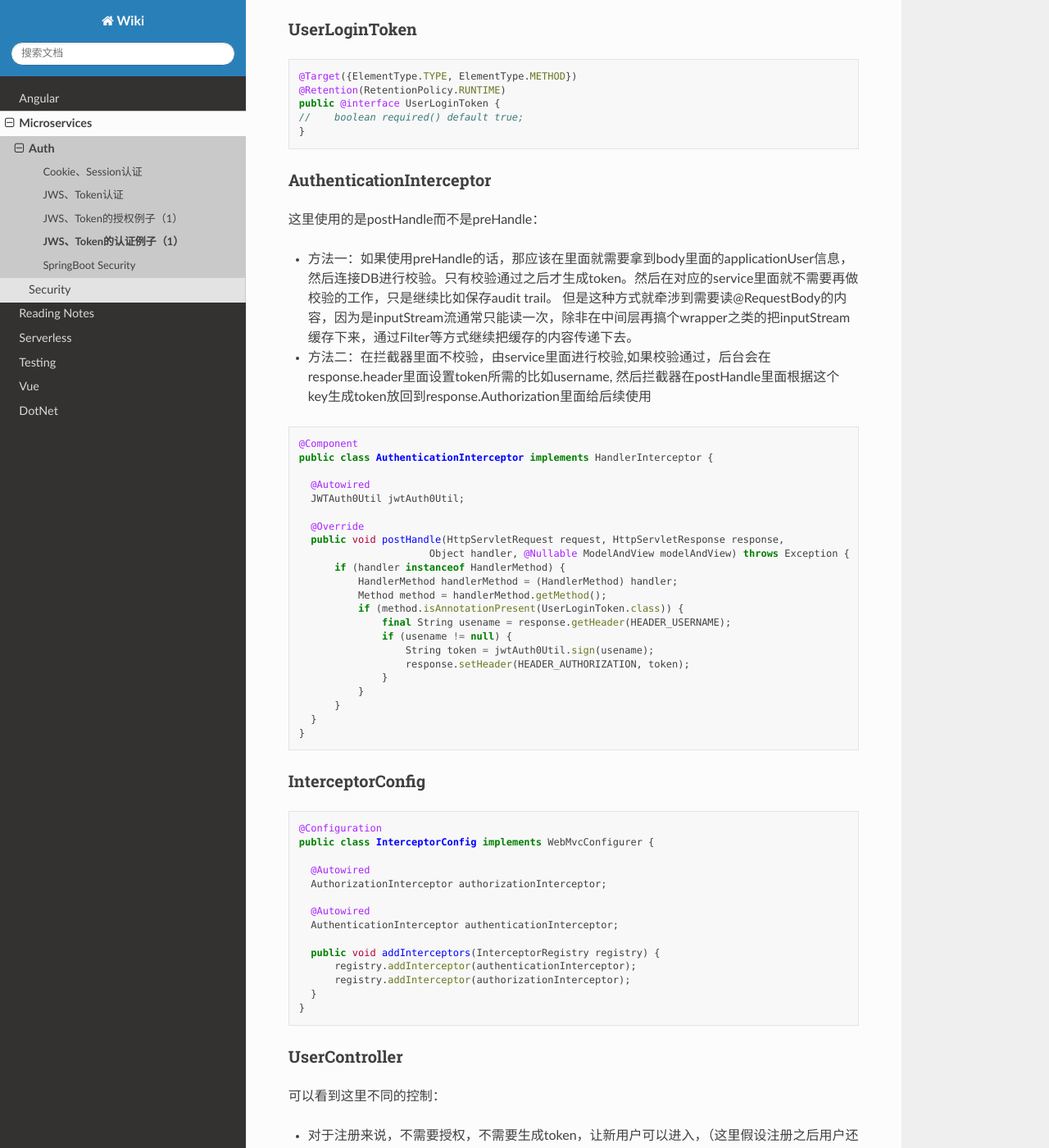
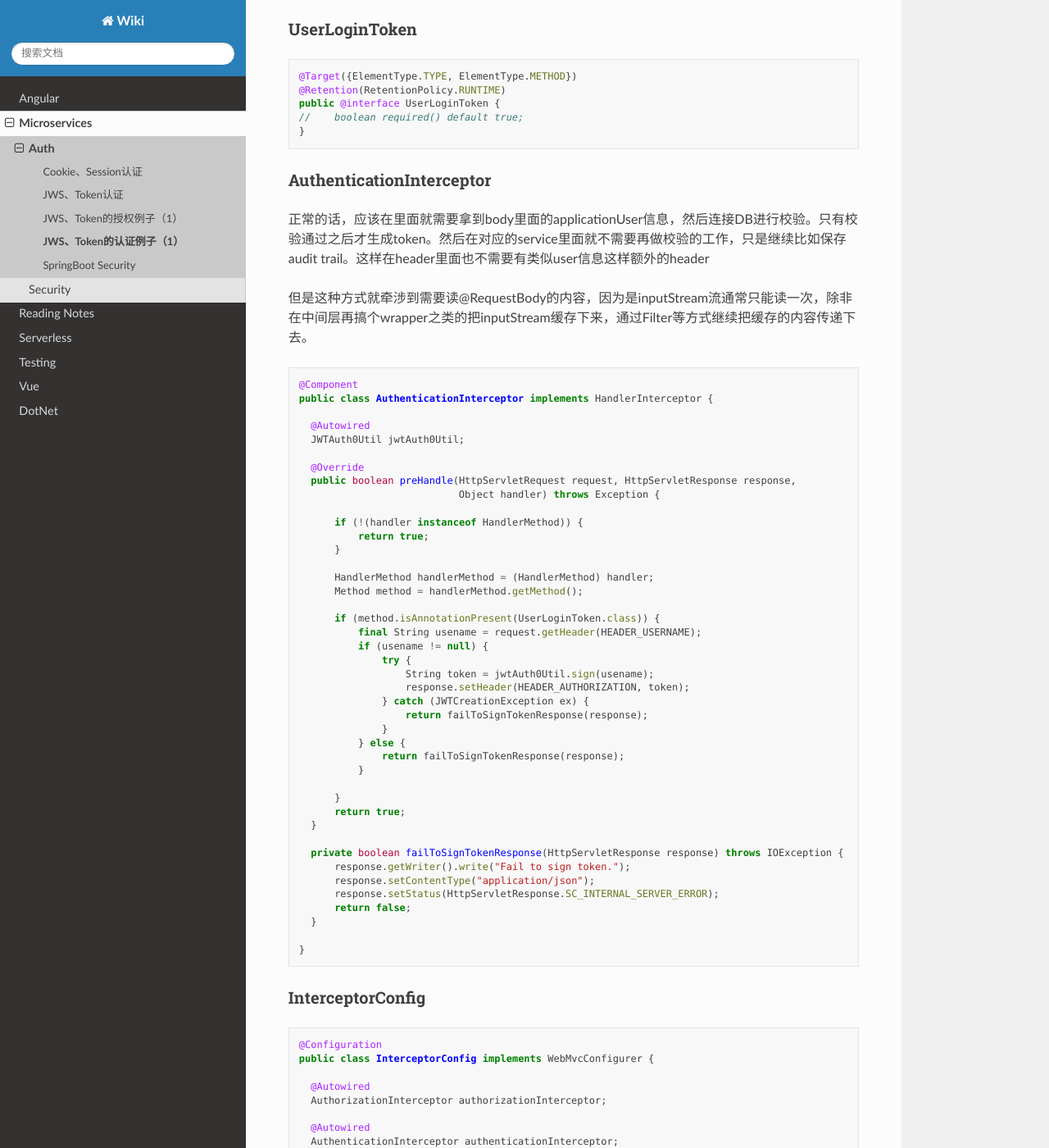
Before and after one commit to abigail830/Sphinx_wiki, a Sphinx documentation site: the page built from source/Microservices/Auth/JWT_token_Authe.rst, in a window 1280 px wide and 1400 px high, scrolled down 505 px. Shown: the whole window at 82% size. Built offline with Sphinx 7.4.7 and the Read the Docs theme 2.0.0, drawn with Linux system fonts in a browser that asks for light colours.

Commit message:
Update JWT_token_Authe.rst

```diff
--- a/source/Microservices/Auth/JWT_token_Authe.rst
+++ b/source/Microservices/Auth/JWT_token_Authe.rst
@@ -32,12 +32,9 @@ UserLoginToken
 AuthenticationInterceptor
 ^^^^^^^^^^^^^^^^^^^^^^^^^^^^^^
 
-这里使用的是postHandle而不是preHandle：
+正常的话，应该在里面就需要拿到body里面的applicationUser信息，然后连接DB进行校验。只有校验通过之后才生成token。然后在对应的service里面就不需要再做校验的工作，只是继续比如保存audit trail。这样在header里面也不需要有类似user信息这样额外的header
 
-* 方法一：如果使用preHandle的话，那应该在里面就需要拿到body里面的applicationUser信息，然后连接DB进行校验。只有校验通过之后才生成token。然后在对应的service里面就不需要再做校验的工作，只是继续比如保存audit trail。
-  但是这种方式就牵涉到需要读@RequestBody的内容，因为是inputStream流通常只能读一次，除非在中间层再搞个wrapper之类的把inputStream缓存下来，通过Filter等方式继续把缓存的内容传递下去。
-
-* 方法二：在拦截器里面不校验，由service里面进行校验,如果校验通过，后台会在response.header里面设置token所需的比如username, 然后拦截器在postHandle里面根据这个key生成token放回到response.Authorization里面给后续使用
+但是这种方式就牵涉到需要读@RequestBody的内容，因为是inputStream流通常只能读一次，除非在中间层再搞个wrapper之类的把inputStream缓存下来，通过Filter等方式继续把缓存的内容传递下去。
 
 
 .. code-block:: java
@@ -49,20 +46,40 @@ AuthenticationInterceptor
     JWTAuth0Util jwtAuth0Util;
 
     @Override
-    public void postHandle(HttpServletRequest request, HttpServletResponse response,
-                        Object handler, @Nullable ModelAndView modelAndView) throws Exception {
-        if (handler instanceof HandlerMethod) {
-            HandlerMethod handlerMethod = (HandlerMethod) handler;
-            Method method = handlerMethod.getMethod();
-            if (method.isAnnotationPresent(UserLoginToken.class)) {
-                final String usename = response.getHeader(HEADER_USERNAME);
-                if (usename != null) {
+    public boolean preHandle(HttpServletRequest request, HttpServletResponse response,
+                             Object handler) throws Exception {
+
+        if (!(handler instanceof HandlerMethod)) {
+            return true;
+        }
+
+        HandlerMethod handlerMethod = (HandlerMethod) handler;
+        Method method = handlerMethod.getMethod();
+
+        if (method.isAnnotationPresent(UserLoginToken.class)) {
+            final String usename = request.getHeader(HEADER_USERNAME);
+            if (usename != null) {
+                try {
                     String token = jwtAuth0Util.sign(usename);
                     response.setHeader(HEADER_AUTHORIZATION, token);
+                } catch (JWTCreationException ex) {
+                    return failToSignTokenResponse(response);
                 }
+            } else {
+                return failToSignTokenResponse(response);
             }
+
         }
+        return true;
     }
+
+    private boolean failToSignTokenResponse(HttpServletResponse response) throws IOException {
+        response.getWriter().write("Fail to sign token.");
+        response.setContentType("application/json");
+        response.setStatus(HttpServletResponse.SC_INTERNAL_SERVER_ERROR);
+        return false;
+    }
+
   }
 
 
```
